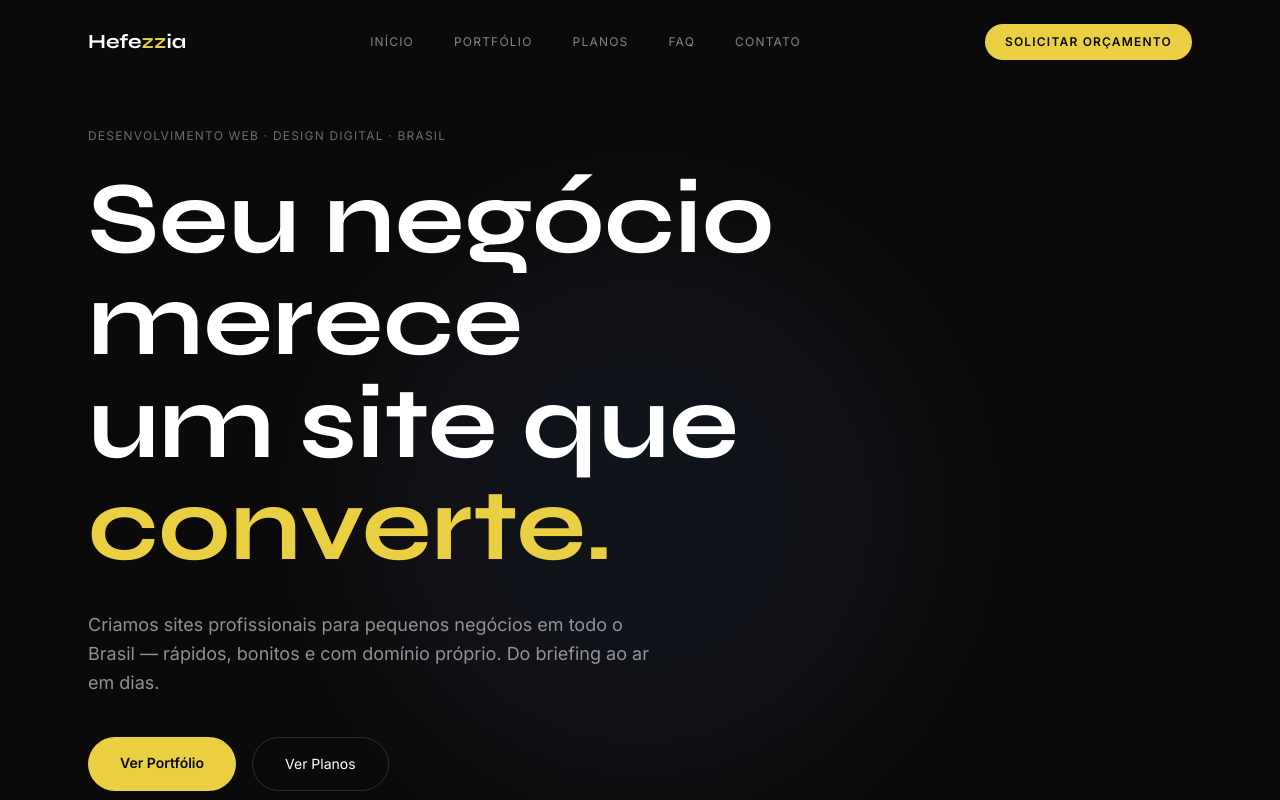
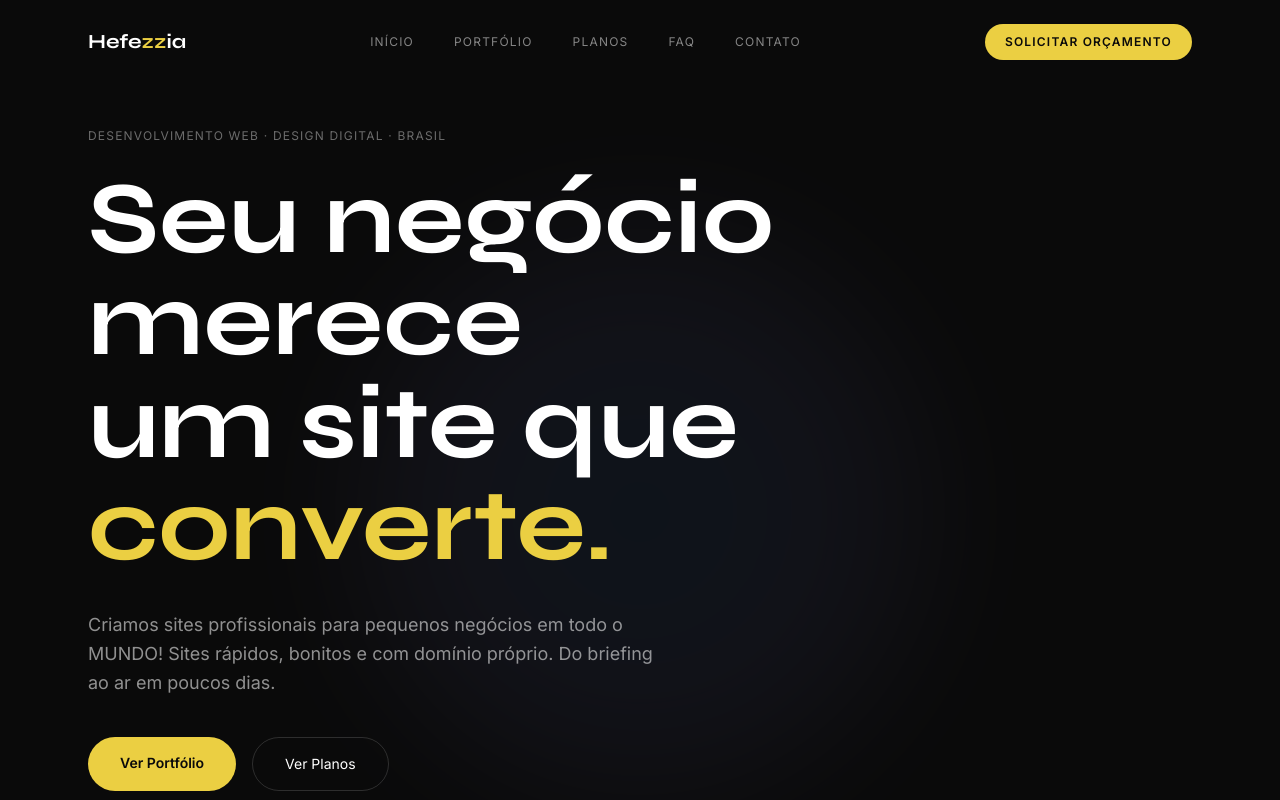
Before and after one commit to hefezzia/hefezzia-site, a Next.js app: page / in a window 1280 px wide. Shown: the top 800 px of the page. Built offline with nearby package versions, Linux system fonts and the light colour scheme.

Commit message:
Update page.tsx

```diff
--- a/app/page.tsx
+++ b/app/page.tsx
@@ -207,7 +207,7 @@ export default function Home() {
             um site que <span className="yellow">converte.</span>
           </h1>
           <p className="font-body text-white/55 text-lg leading-relaxed mb-10 max-w-xl fade-up-3">
-            Criamos sites profissionais para pequenos negócios em todo o Brasil — rápidos, bonitos e com domínio próprio. Do briefing ao ar em dias.
+            Criamos sites profissionais para pequenos negócios em todo o MUNDO! Sites rápidos, bonitos e com domínio próprio. Do briefing ao ar em poucos dias.
           </p>
           <div className="flex flex-wrap gap-4 fade-up-4">
             <a href="#portfolio"
```
